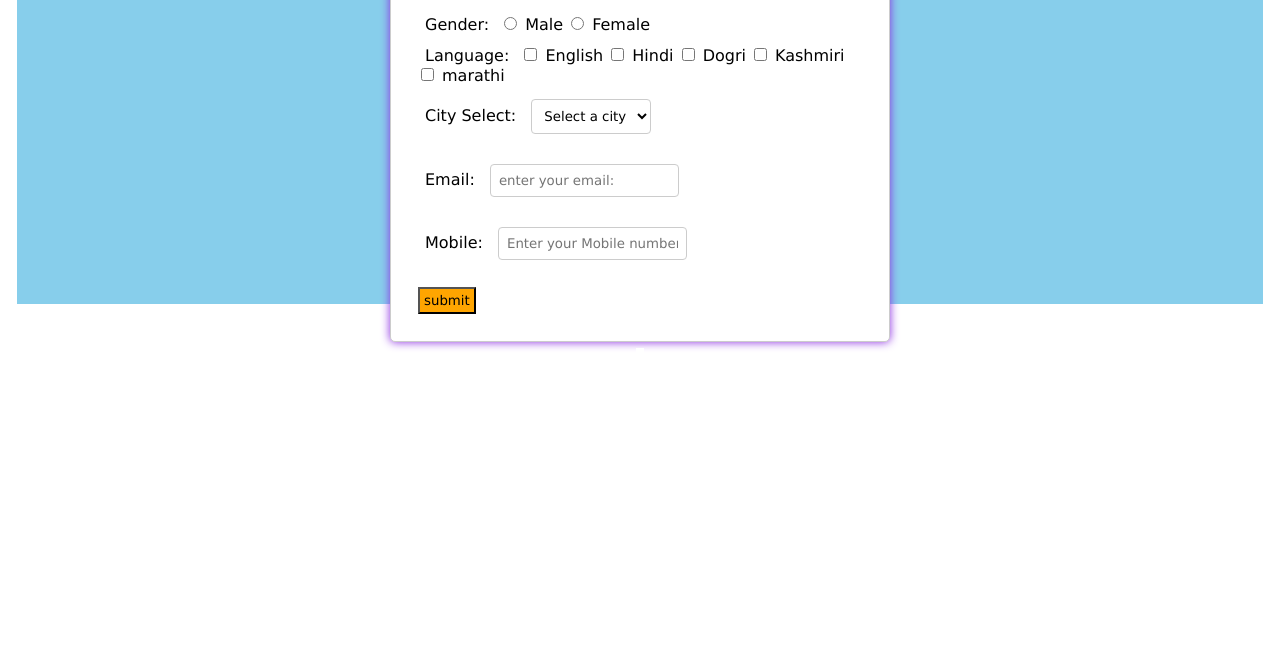
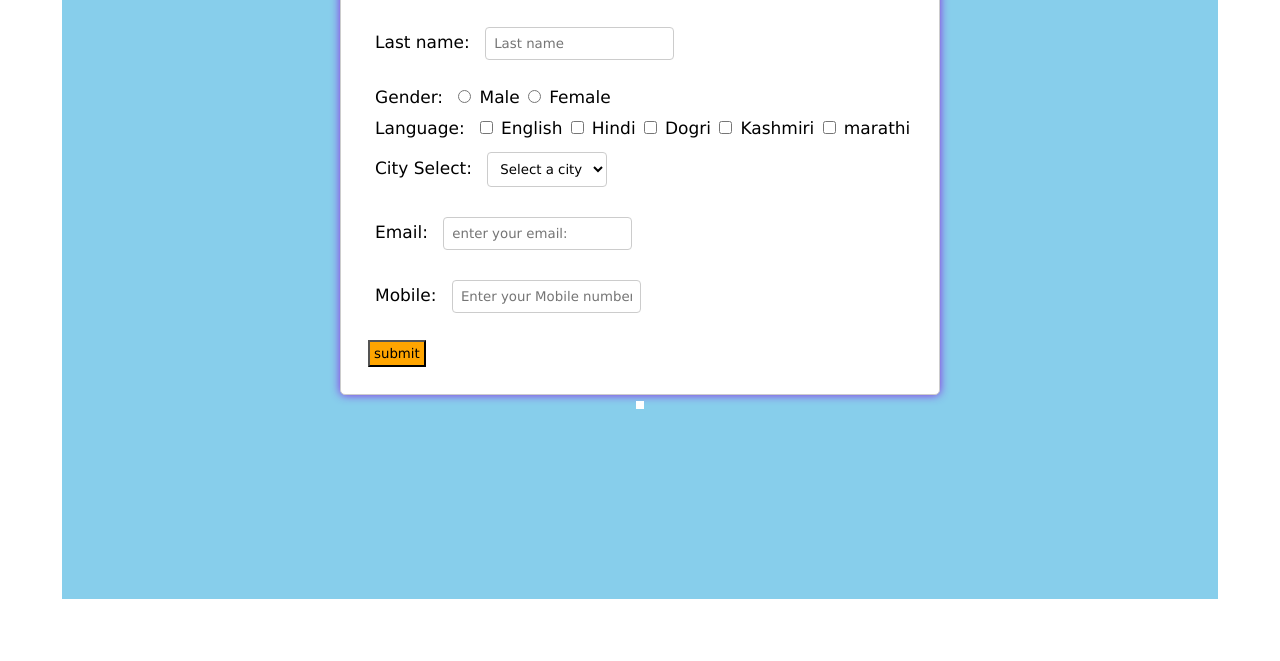
Before and after one commit to Hitesh171/aviassignment, a plain HTML site: page form/index.html in a window 1280 px wide. Shown: the part 213-874 px from the top of the page. Before the commit the page ends 800 px from the top, so only its background shows below. Drawn offline with Linux system fonts and the light colour scheme.

Commit message:
added style.css,index.html,form.js

```diff
--- a/form/tic.html
+++ b/form/index.html
@@ -2,8 +2,9 @@
 <html>
     <head>
         <meta charset="utf-8">
+        <meta name="viewport" content="width=device-width,initial-scale=1.0">
         <meta http-equiv="X-UA-Compatible" content="IE=edge">
-        <meta name="viewport" content="width=device-width,initial-scale=1.0">
+
         <title>Form </title>
         <link rel="stylesheet" href="style.css">
 
--- a/form/style.css
+++ b/form/style.css
@@ -15,9 +15,41 @@
    flex-direction: column;
    justify-content: flex-start;
    align-items: center;
-   height: 500px;
+   height: 750px;
    background-color: skyblue;
+   padding-top: 30px;
+   padding-bottom: 10px;
 
+
+}
+#formData{
+   width:clamp(350px,80%,600px);
+}
+body{
+   font-size:16px;
+   padding:2em;
+   margin:0 auto;
+}
+@media (min-width:600px){
+   body {
+      font-size:14px;
+      padding: 1rem;
+      margin:2px;
+   }
+}
+@media screen and (min-width:601px) and (max-width:900px){
+   body{
+      font-size:15px;
+      padding:2rem;
+      margin:3px;
+   }
+}
+@media screen and (min-width:901px){
+   body{
+      font-size:17px;
+      padding:3rem;
+      margin:4px;
+   }
 }
 label {
    margin-bottom: o.5rem;
```
